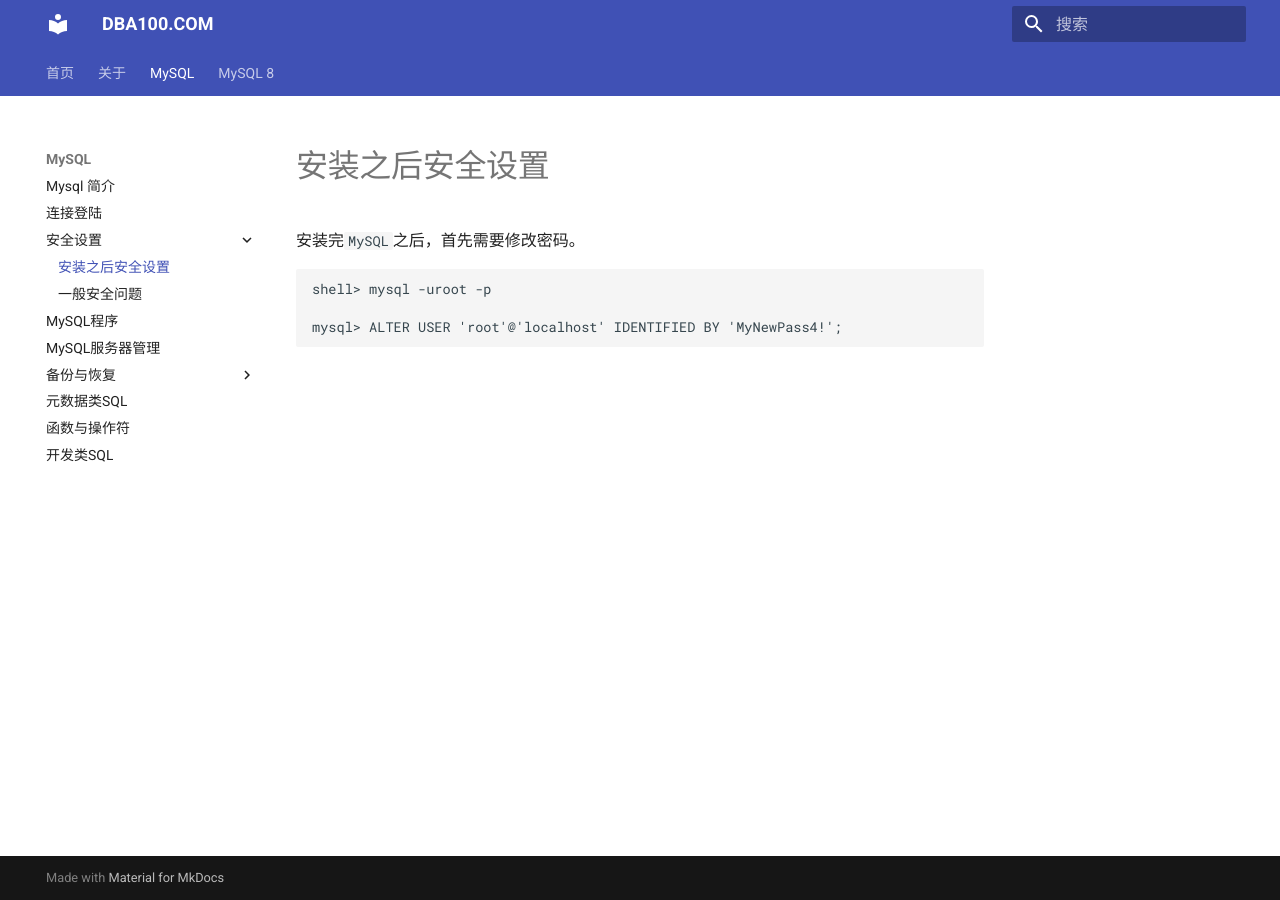
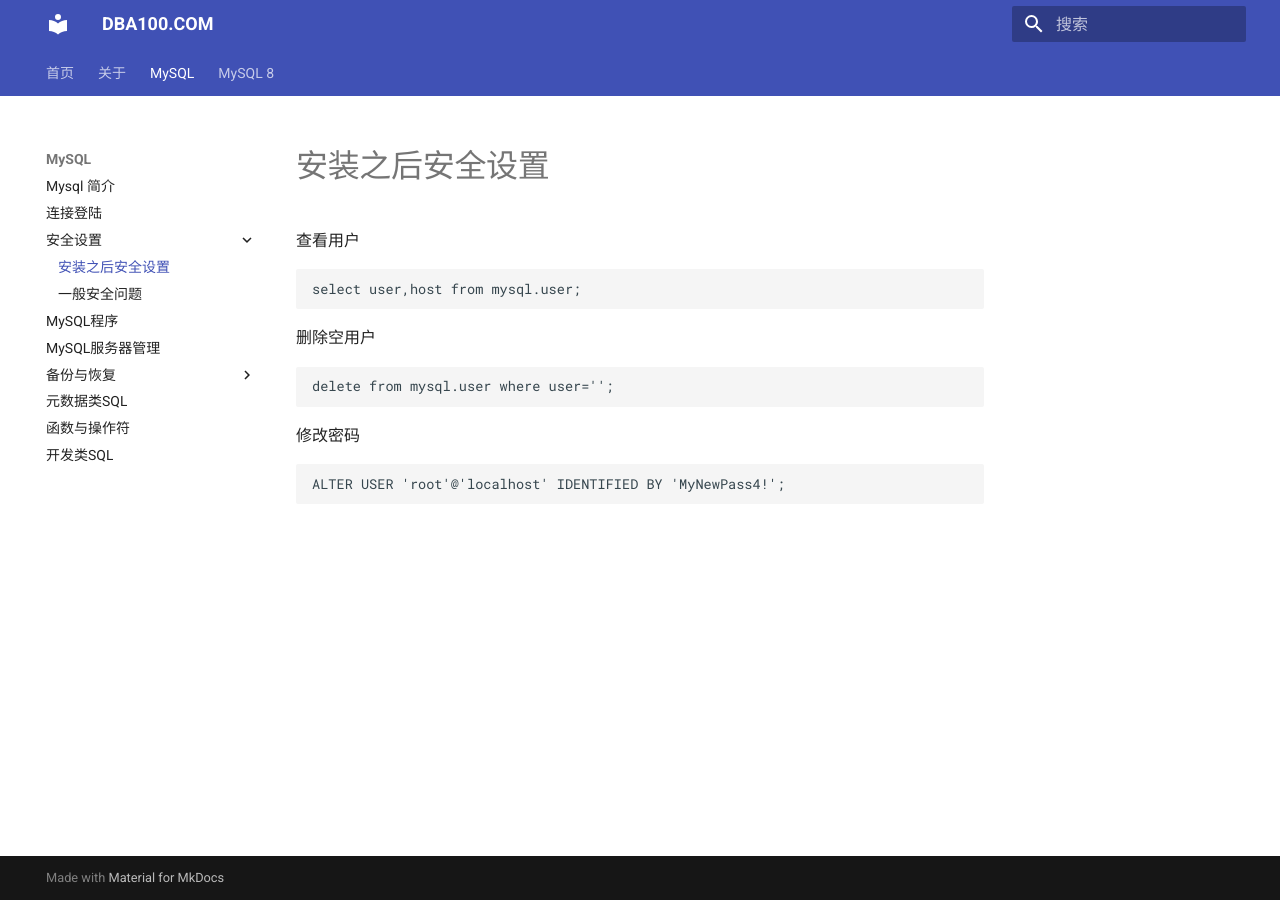
Before and after one commit to duliang123/dba100, an MkDocs documentation site: the page built from docs/mysql/security.md, in a window 1280 px wide. Built offline with MkDocs 1.6.1 and Material for MkDocs 9.7.7, drawn with Linux system fonts in a browser that asks for light colours.

Commit message:
Update security.md

````diff
--- a/docs/mysql/security.md
+++ b/docs/mysql/security.md
@@ -1,9 +1,19 @@
 # 安装之后安全设置
 
-安装完`MySQL`之后，首先需要修改密码。
+查看用户
 
 ```sql
-shell> mysql -uroot -p
+select user,host from mysql.user;
+```
 
-mysql> ALTER USER 'root'@'localhost' IDENTIFIED BY 'MyNewPass4!';
+删除空用户
+
+```sql
+delete from mysql.user where user='';
 ```
+
+修改密码
+
+```sql
+ALTER USER 'root'@'localhost' IDENTIFIED BY 'MyNewPass4!';
+```
````
